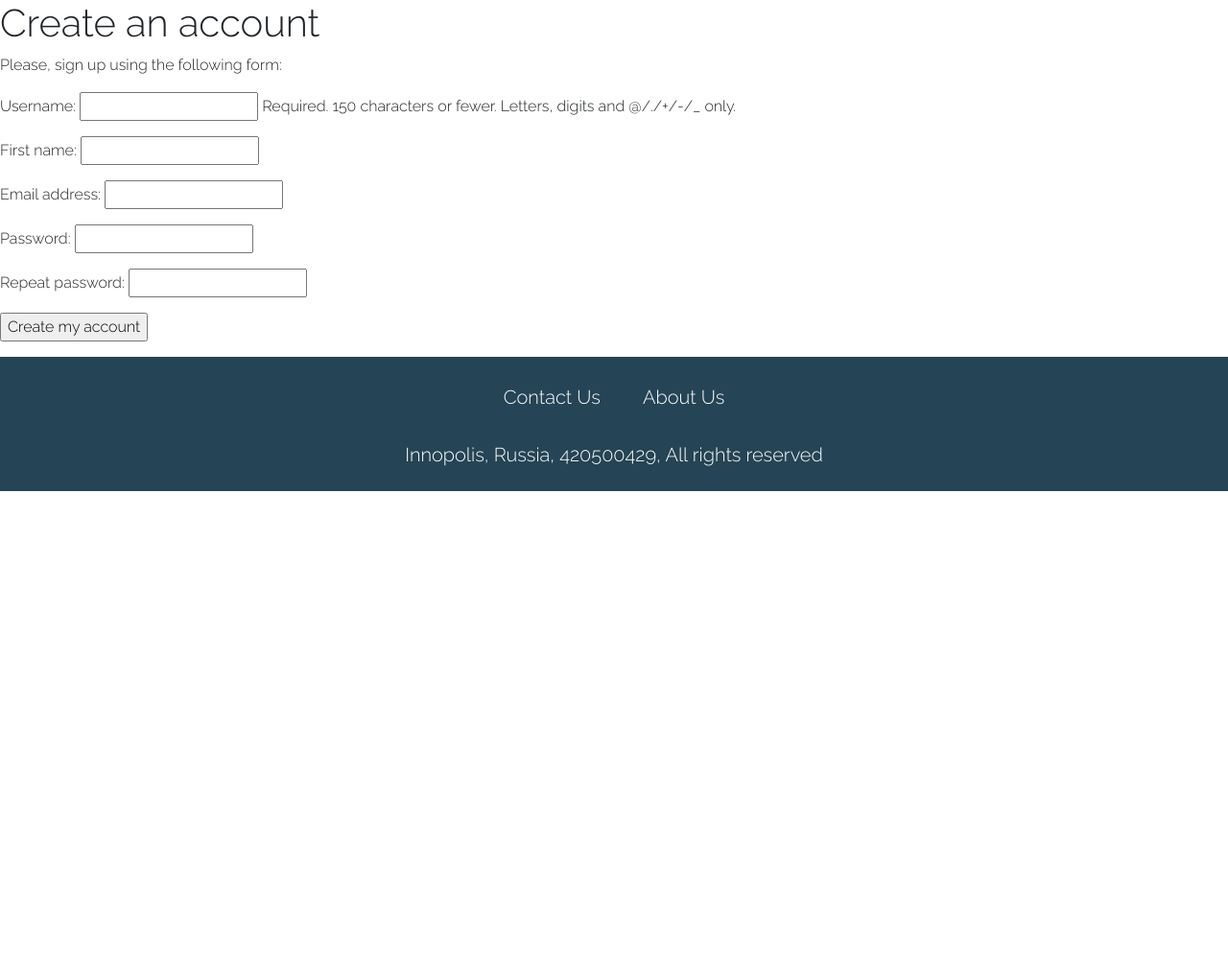
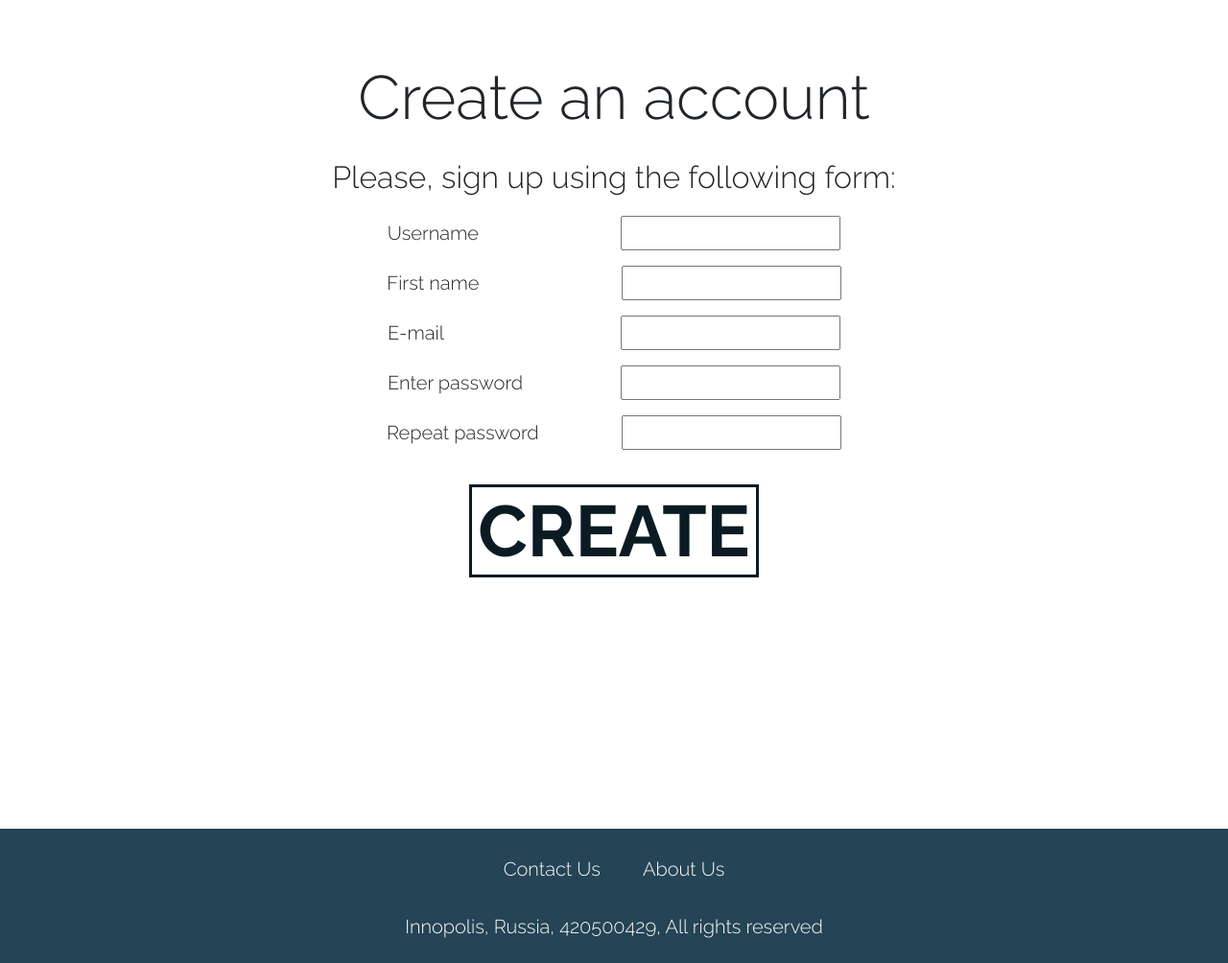
Before and after one commit to r-kulik/clickml, a Django app: page /accounts/ in a window 1280 px wide. Shown: the part 80-1084 px from the top of the page at 96% size. Before the commit the page ends 592 px from the top, so only its background shows below. Run offline with Django 4.2, Linux system fonts and the light colour scheme.

Commit message:
Create Loged Out, Registration page

```diff
--- a/server/server/settings.py
+++ b/server/server/settings.py
@@ -31,7 +31,8 @@ ALLOWED_HOSTS = [
     'click-ml.ru',
     '127.0.0.1',
     '10.91.50.38',
-    "79.133.183.148"
+    "79.133.183.148",
+    "10.91.50.220"
 ]
 
 
--- a/server/static/css/workspace_template.css
+++ b/server/static/css/workspace_template.css
@@ -69,3 +69,8 @@ font-style: normal;
 font-weight: 300;
 line-height: normal;
 }
+
+.models{
+    overflow: visible;
+
+}
--- a/server/templates/header_footer.html
+++ b/server/templates/header_footer.html
@@ -3,6 +3,7 @@
 
 {% block content %}
 <header>
+    <link rel="icon" type="image/svg" href='{% static "svg/logo_header.svg" %}'>
     <div class="container">
         <img src='{% static "svg/logo_header.svg" %}'>
         <nav>
--- a/server/templates/registration/register.html
+++ b/server/templates/registration/register.html
@@ -3,11 +3,75 @@
 {% block title %}Create an account{% endblock %}
 
 {% block page %}
-    <h1>Create an account</h1>
-    <p>Please, sign up using the following form:</p>
+<style>
+    .register_page{
+        height: 100vh;
+    }
+
+    .myfieldclass{
+
+    }
+
+    .fields{
+    text-align: center;
+    }
+
+    .fields p{
+        display: inline-block;
+    }
+
+    .create_account_btn{
+
+    flex-shrink: 0;
+    background: white;
+
+    color: var(--text, #0B1B23);
+    text-align: center;
+
+    font-size: 75px;
+    font-style: normal;
+    font-weight: 800;
+    line-height: normal;
+    text-transform: uppercase;
+
+    margin-top: 20px;
+    border: 3px solid var(--text, #0B1B23);
+    }
+</style>
+<div class="register_page">
+    <h1 style="text-align: center; margin-top: 5%; font-size: 64px;">Create an account</h1>
+    <p style="text-align: center; margin-top:20px; font-size:32px;">Please, sign up using the following form:</p>
     <form action="." method="post">
-        {{ user_form.as_p }}
         {% csrf_token %}
-        <p><input type="submit" value="Create my account"></p>
+<div class="fields">
+
+    <div style="flex-direction: column">
+        <p style="font-size:20px;">Username&nbsp;&nbsp;&nbsp;&nbsp;&nbsp;&nbsp;&nbsp;&nbsp;&nbsp;&nbsp;&nbsp;&nbsp;</p>
+        <p style="font-size:20px;">&nbsp;&nbsp;&nbsp;&nbsp;&nbsp;&nbsp;&nbsp;&nbsp;&nbsp;&nbsp;&nbsp;&nbsp;&nbsp;&nbsp;&nbsp;&nbsp;{{ user_form.username }}</p>
+    </div>
+
+    <div style="flex-direction: column">
+        <p style="font-size:20px;">First name&nbsp;&nbsp;&nbsp;&nbsp;&nbsp;&nbsp;&nbsp;&nbsp;&nbsp;&nbsp;&nbsp;&nbsp;</p>
+        <p style="font-size:20px;">&nbsp;&nbsp;&nbsp;&nbsp;&nbsp;&nbsp;&nbsp;&nbsp;&nbsp;&nbsp;&nbsp;&nbsp;&nbsp;&nbsp;&nbsp;&nbsp;{{ user_form.first_name }}</p>
+    </div>
+
+    <div style="flex-direction: column">
+        <p style="font-size:20px;">E-mail&nbsp;&nbsp;&nbsp;&nbsp;&nbsp;&nbsp;&nbsp;&nbsp;&nbsp;&nbsp;&nbsp;&nbsp;&nbsp;&nbsp;&nbsp;&nbsp;&nbsp;&nbsp;&nbsp;</p>
+        <p style="font-size:20px;">&nbsp;&nbsp;&nbsp;&nbsp;&nbsp;&nbsp;&nbsp;&nbsp;&nbsp;&nbsp;&nbsp;&nbsp;&nbsp;&nbsp;&nbsp;&nbsp;{{ user_form.email }}</p>
+    </div>
+
+    <div style="flex-direction: column">
+        <p style="font-size:20px;">Enter password&nbsp;&nbsp;&nbsp;</p>
+        <p style="font-size:20px;">&nbsp;&nbsp;&nbsp;&nbsp;&nbsp;&nbsp;&nbsp;&nbsp;&nbsp;&nbsp;&nbsp;&nbsp;&nbsp;&nbsp;&nbsp;&nbsp;{{ user_form.password }}</p>
+    </div>
+
+    <div style="flex-direction: column">
+        <p style="font-size:20px;">Repeat password</p>
+        <p style="font-size:20px;">&nbsp;&nbsp;&nbsp;&nbsp;&nbsp;&nbsp;&nbsp;&nbsp;&nbsp;&nbsp;&nbsp;&nbsp;&nbsp;&nbsp;&nbsp;&nbsp;{{ user_form.password2 }}</p>
+    </div>
+
+        <p><input class="create_account_btn" type="submit" value="Create"></p>
+    </div>
     </form>
+</div>
 {% endblock %}
--- a/server/templates/workspace_template.html
+++ b/server/templates/workspace_template.html
@@ -43,7 +43,7 @@
         <p>Title</p>
         <p>Status</p>
     </div>
-
+<div class="models">
     {% for learning_model_context_object in context.learning_task_contexts %}
         {% include "ml_model_learning.html" with learning_model_context=learning_model_context_object %}
     {% endfor %}
@@ -51,6 +51,7 @@
     {% for model_context_object in context.ml_model_contexts%}
         {% include "ml_model.html" with model_context=model_context_object %}
     {% endfor %}
+    </div>
 </div>
 
 
--- a/server/workspace/main_page_views.py
+++ b/server/workspace/main_page_views.py
@@ -10,7 +10,10 @@ from.BasePageContext import BasePageContext
 
 
 class UserRegistrationForm(forms.ModelForm):
-    password = forms.CharField(label='Password', widget=forms.PasswordInput)
+    username = forms.CharField(label='User', required=True, widget=forms.TextInput(attrs={'class': 'myfieldclass'}))
+    first_name = forms.CharField(label='Name', required=True, widget=forms.TextInput(attrs={'class': 'myfieldclass'}))
+    email = forms.CharField(label='Email', required=True, widget=forms.TextInput(attrs={'class': 'myfieldclass'}))
+    password = forms.CharField(label='Password', widget=forms.PasswordInput, required=True)
     password2 = forms.CharField(label='Repeat password', widget=forms.PasswordInput)
 
     class Meta:
```
Also changed, not shown: server/static/js/model_settings.js (+6 -5 lines), server/templates/ml_model_learning.html (+1 -6 lines), server/templates/registration/logged_out.html (+24 -3 lines).
